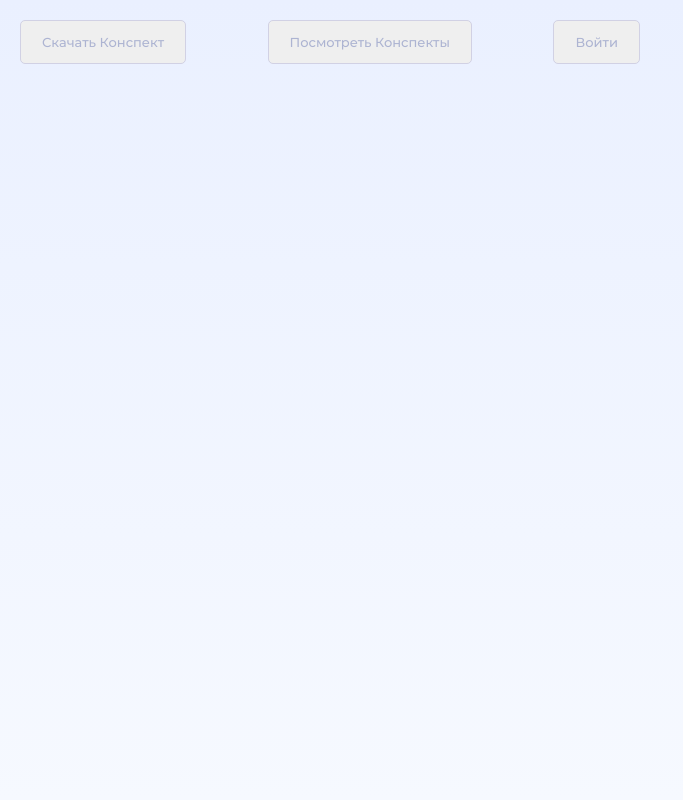
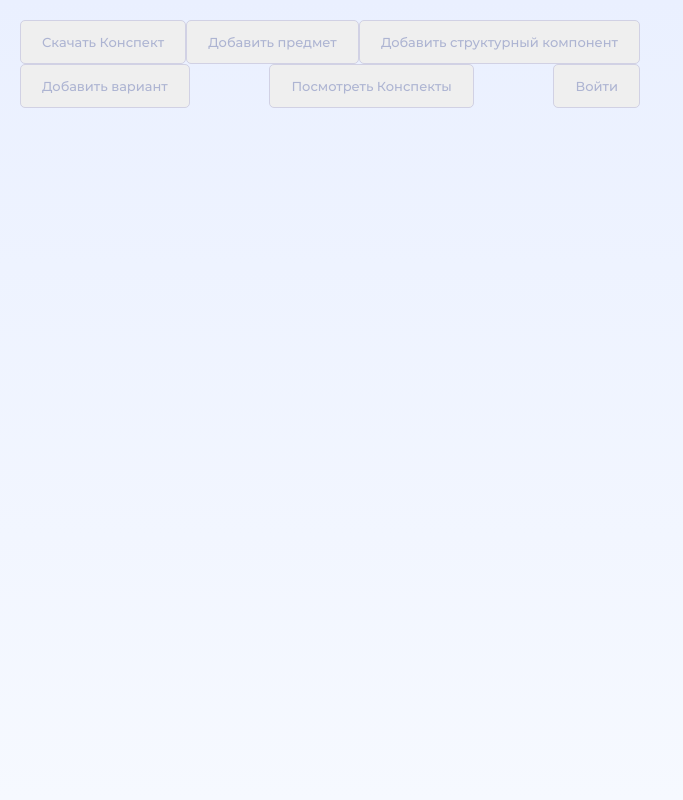
Before and after one commit to Safronovskiy/NEW_DS, a Django app: page /show_conspects/ in a window 1280 px wide. Shown: the whole page, without its empty margins (0-683 px from the left). Run offline with Django 3.2, Linux system fonts and the light colour scheme; data that the repository does not hold is empty.

Commit message:
buttons referring to creation forms was added

```diff
--- a/templates/index.html
+++ b/templates/index.html
@@ -18,7 +18,9 @@
             {% endif %}
 
             <input type="button" value="Скачать Конспект" id="get_cons">
-
+            <a href="{% url 'conspect:subj_creation' %}"><input type="button" value="Добавить предмет" id="get_cons1"></a>
+            <a href="{% url 'conspect:comp_creation' %}"><input type="button" value="Добавить структурный компонент" id="get_cons2"></a>
+            <a href="{% url 'conspect:answ_creation' %}"><input type="button" value="Добавить вариант" id="get_cons3"></a>
             <a href="{% url 'conspect:show_all' %}"><input type="button" value="Посмотреть Конспекты" id="show_cons"></a>
 
             {% if user.is_authenticated %}
--- a/templates/show_all.html
+++ b/templates/show_all.html
@@ -13,12 +13,12 @@
 
 
 
-<table border="1px solid black">
+<table border="2px solid black" cellpadding="5px">
 
 
   {% for item in conspects %}
     <tr><td></td><td></td><td></td></tr>
-    <tr><td><a href="{% url 'conspect:show_consp' item.id %}">{{item.name}}</a></td>{{item.owner}}<td></td>{{item.date_created}}<td></td></tr>
+    <tr><td></td><td><a href="{% url 'conspect:show_consp' item.id %}">{{item.name}}</a></td><td>{{item.owner}}</td><td>{{item.date_created}}</td></tr>
   {% endfor %}
 
 </table>
```
